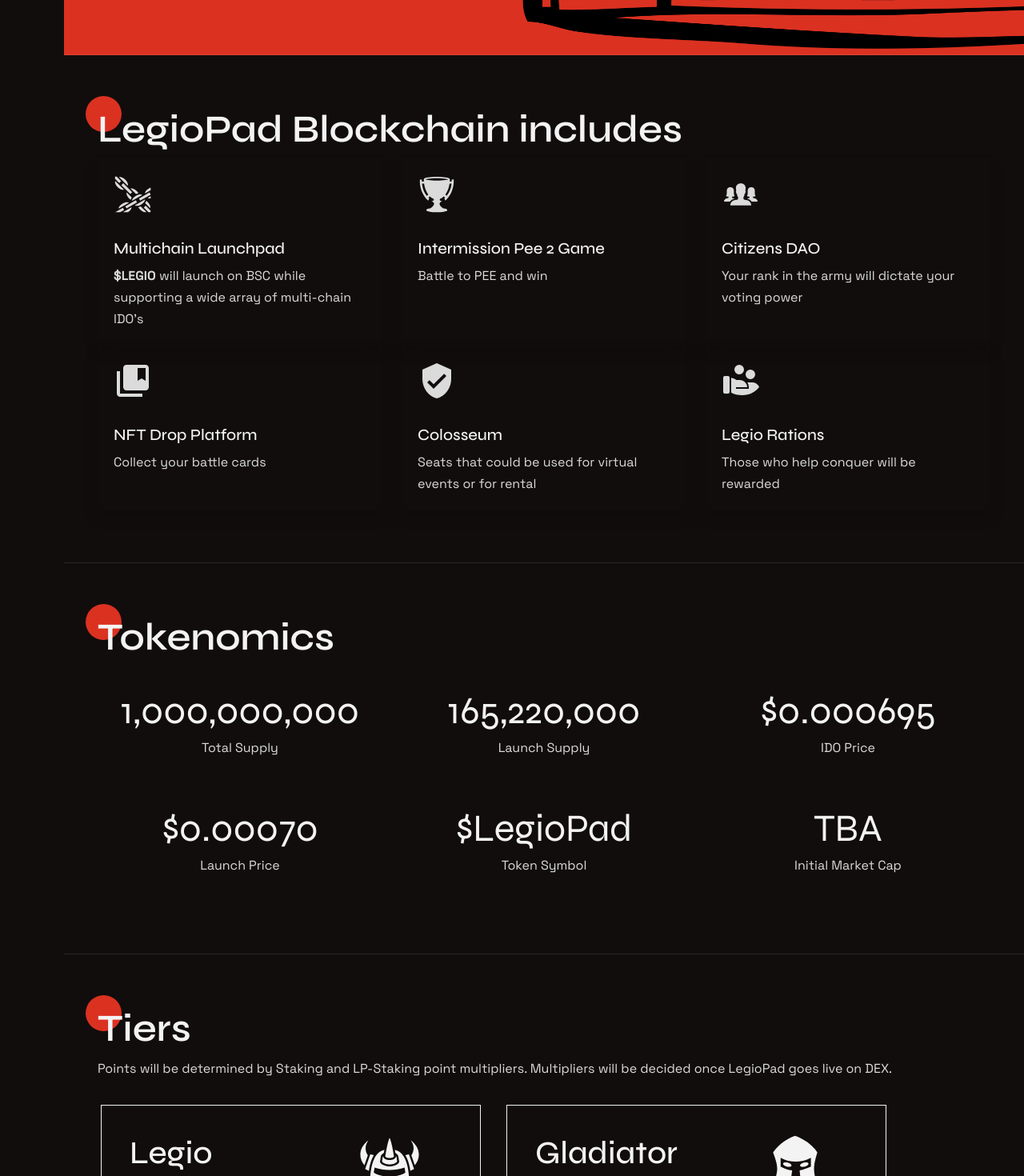
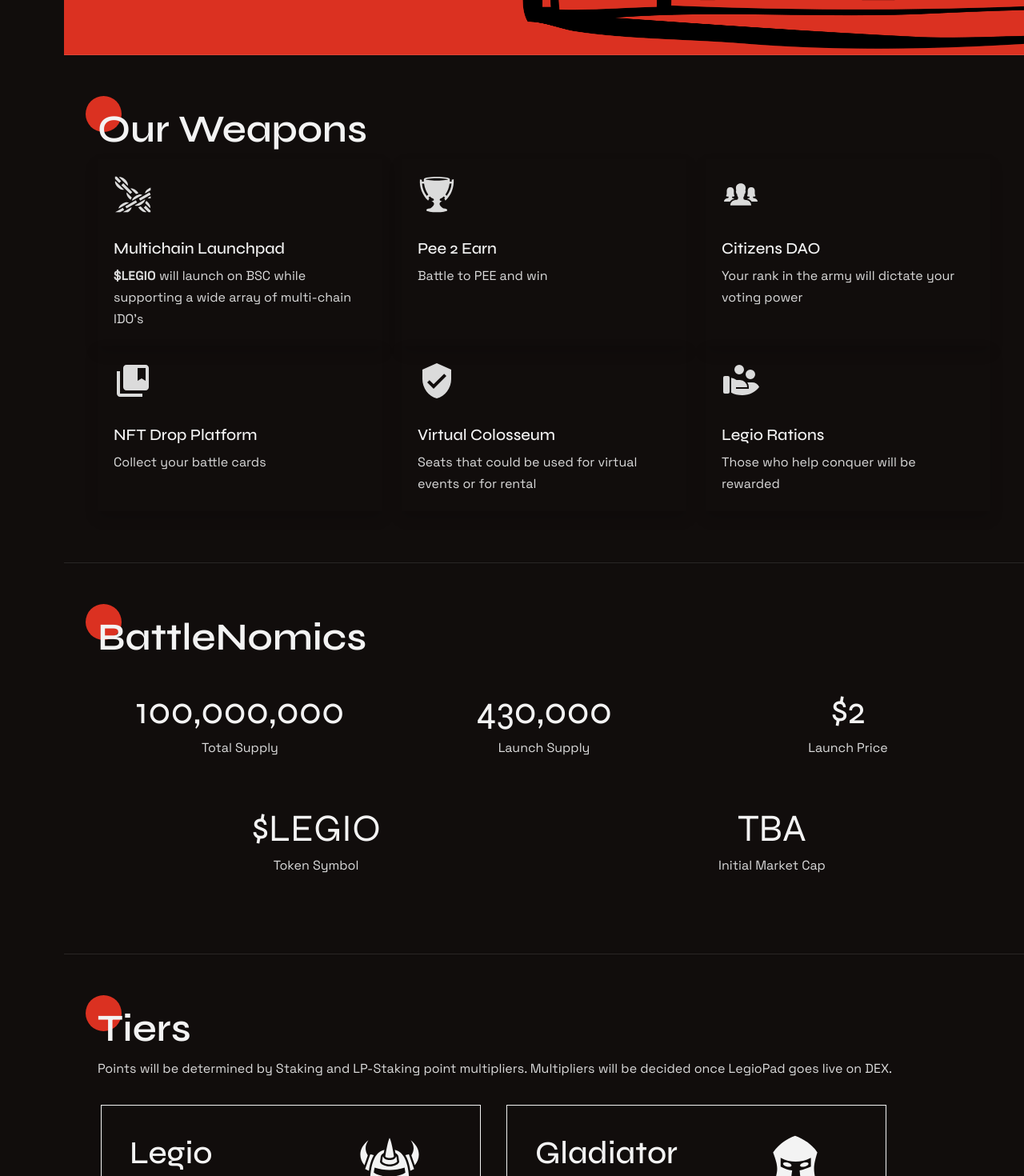
Before and after one commit to swapnil-shah/legio-pad, a React (Create React App) app: page / in a window 1280 px wide. Shown: the part 860-2330 px from the top of the page at 80% size. Built offline with nearby package versions, Linux system fonts and the light colour scheme.

Commit message:
added typrform and updated copy

```diff
--- a/package.json
+++ b/package.json
@@ -6,6 +6,7 @@
     "@testing-library/jest-dom": "^5.11.4",
     "@testing-library/react": "^11.1.0",
     "@testing-library/user-event": "^12.1.10",
+    "@typeform/embed-react": "^1.2.4",
     "aos": "^2.3.4",
     "node-sass": "^6.0.0",
     "react": "^17.0.2",
--- a/src/components/ContactInfo.jsx
+++ b/src/components/ContactInfo.jsx
@@ -1,8 +1,8 @@
 import React from "react";
+import { PopupButton } from "@typeform/embed-react";
 
 const ContactInfo = () => {
   return (
-
     <section id="cta">
       <div className="container py-4 rounded-3">
         <div className="row">
@@ -10,12 +10,16 @@ const ContactInfo = () => {
             <div className="contact-info">
               <h4>Want To Launch Your Project On LegioPad?</h4>
               <p>
-              We have generous offers available for getting you started right away!
+                We have generous offers available for getting you started right
+                away!
               </p>
               <div className="mt-4">
-                <a className="px-btn px-btn-dark" href="#" onClick={e => e.preventDefault()}>
+                <PopupButton id="r5JLNVlb" className="px-btn px-btn-dark">
                   Apply to Launch
-                </a>
+                </PopupButton>
+                {/* <a className="" href="#" >
+                  Apply to Launch
+                </a> */}
               </div>
             </div>
           </div>
--- a/src/components/Footer.jsx
+++ b/src/components/Footer.jsx
@@ -1,35 +1,35 @@
 import React from "react";
-import {
-  FaTwitter,
-  FaTelegramPlane,
-  FaBullhorn
-} from "react-icons/fa";
+import { FaTwitter, FaTelegramPlane, FaBullhorn } from "react-icons/fa";
 
 const SocialShare = [
-  { Social: <FaTwitter />, link: " https://twitter.com/Meta_Velas" },
-  { Social: <FaTelegramPlane />, link: "https://t.me/LegioPadChat" },
-  { Social: <FaBullhorn />, link: "https://t.me/LegioPadAnnouncement" },
+  { Social: <FaTwitter />, link: "https://twitter.com/metaplayio" },
+  { Social: <FaTelegramPlane />, link: "https://t.me/MetaPlayVerified" },
+  { Social: <FaBullhorn />, link: "https://t.me/MetaPlayAnn" },
 ];
-
 
 const Footer = () => {
   return (
-
     <footer className="footer pt-4">
       <div className="container">
         <div className="row align-items-center">
           <div className="col-md-6 my-2">
             <div className="nav justify-content-center justify-content-md-start">
               {SocialShare.map((val, i) => (
-                <a key={i} href={`${val.link}`} rel="noreferrer" target="_blank">
+                <a
+                  key={i}
+                  href={`${val.link}`}
+                  rel="noreferrer"
+                  target="_blank"
+                >
                   {val.Social}
                 </a>
               ))}
             </div>
           </div>
           <div className="col-md-6 my-2 text-center text-md-end">
-          <p>
-              © {new Date().getFullYear()} copyright LegioPad all rights reserved
+            <p>
+              © {new Date().getFullYear()} copyright LegioPad all rights
+              reserved
             </p>
           </div>
         </div>
--- a/src/components/Service.jsx
+++ b/src/components/Service.jsx
@@ -6,13 +6,6 @@ import { IoIosPeople } from "react-icons/io";
 import { MdCollectionsBookmark } from "react-icons/md";
 import { MdVerifiedUser } from "react-icons/md";
 import { RiHandCoinFill } from "react-icons/ri";
-// import { BsFillShieldLockFill } from "react-icons/bs";
-// import { BsFillShieldLockFill } from "react-icons/bs";
-// import { BsFillShieldLockFill } from "react-icons/bs";
-// import { BsFillShieldLockFill } from "react-icons/bs";
-// import { BsFillShieldLockFill } from "react-icons/bs";
-
-
 
 const ServiceContent = [
   {
@@ -22,7 +15,7 @@ const ServiceContent = [
   },
   {
     icon: <GiTrophy />,
-    title: "Intermission Pee 2 Game",
+    title: "Pee 2 Earn",
     descriptions: `Battle to PEE and win`,
   },
   {
@@ -37,7 +30,7 @@ const ServiceContent = [
   },
   {
     icon: <MdVerifiedUser />,
-    title: "Colosseum",
+    title: "Virtual Colosseum",
     descriptions: `Seats that could be used for virtual events or for rental`,
   },
   {
@@ -51,18 +44,15 @@ export default function Service() {
     <>
       <div className="row">
         <div className="title">
-          <h3>LegioPad Blockchain includes</h3>
+          <h3>Our Weapons</h3>
         </div>
         {ServiceContent.map((val, i) => (
-          <div
-            className="col-sm-12 col-md-4"
-            key={i}
-          >
+          <div className="col-sm-12 col-md-4" key={i}>
             <div className="feature-box shadow">
               <div>
                 {val.icon}
                 <h5>{val.title}</h5>
-                <p dangerouslySetInnerHTML={{__html: val.descriptions}}></p>
+                <p dangerouslySetInnerHTML={{ __html: val.descriptions }}></p>
               </div>
             </div>
           </div>
--- a/src/components/Slider.jsx
+++ b/src/components/Slider.jsx
@@ -52,7 +52,9 @@ const Slider = () => {
                 >
                   <a
                     className="px-btn px-btn-dark"
-                    href="#" onClick={e => e.preventDefault()}
+                    href="https://pancakeswap.finance/swap"
+                    target="_blank"
+                    rel="noreferrer"
                   >
                     {sliderContent.btnText}
                   </a>
--- a/src/components/Tokenomics.jsx
+++ b/src/components/Tokenomics.jsx
@@ -1,19 +1,16 @@
 import React from "react";
 import TokenomicsCard from "./TokenomicsCard";
-
 
 const Tokenomics = () => {
   return (
     <>
       <section id="tokenomics">
         <div className="container">
-        <div className="title">
-            <h3>Tokenomics</h3>
+          <div className="title">
+            <h3>BattleNomics</h3>
           </div>
           <div className="row align-items-center">
-            <div
-              className="col-lg-12 ml-auto"
-            >
+            <div className="col-lg-12 ml-auto">
               <TokenomicsCard />
             </div>
           </div>
--- a/src/components/TokenomicsCard.jsx
+++ b/src/components/TokenomicsCard.jsx
@@ -3,27 +3,22 @@ import React from "react";
 const tokenomicsData = [
   {
     name: "Total Supply	",
-    number: "1,000,000,000",
+    number: "100,000,000",
     subtitle: null,
   },
   {
     name: "Launch Supply",
-    number: "165,220,000",
-    subtitle: null,
-  },
-  {
-    name: "IDO Price",
-    number: "$0.000695",
+    number: "430,000",
     subtitle: null,
   },
   {
     name: "Launch Price",
-    number: "$0.00070",
+    number: "$2",
     subtitle: null,
   },
   {
     name: "Token Symbol",
-    number: "$LegioPad",
+    number: "$LEGIO",
     subtitle: null,
     ticker: true,
   },
```
